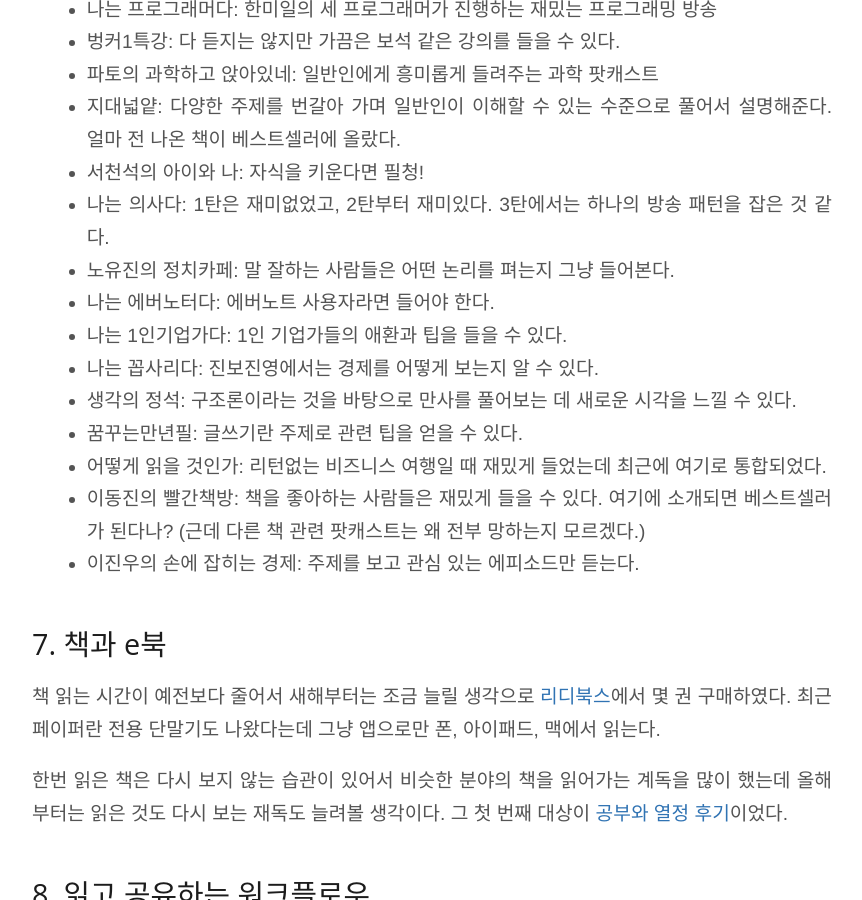
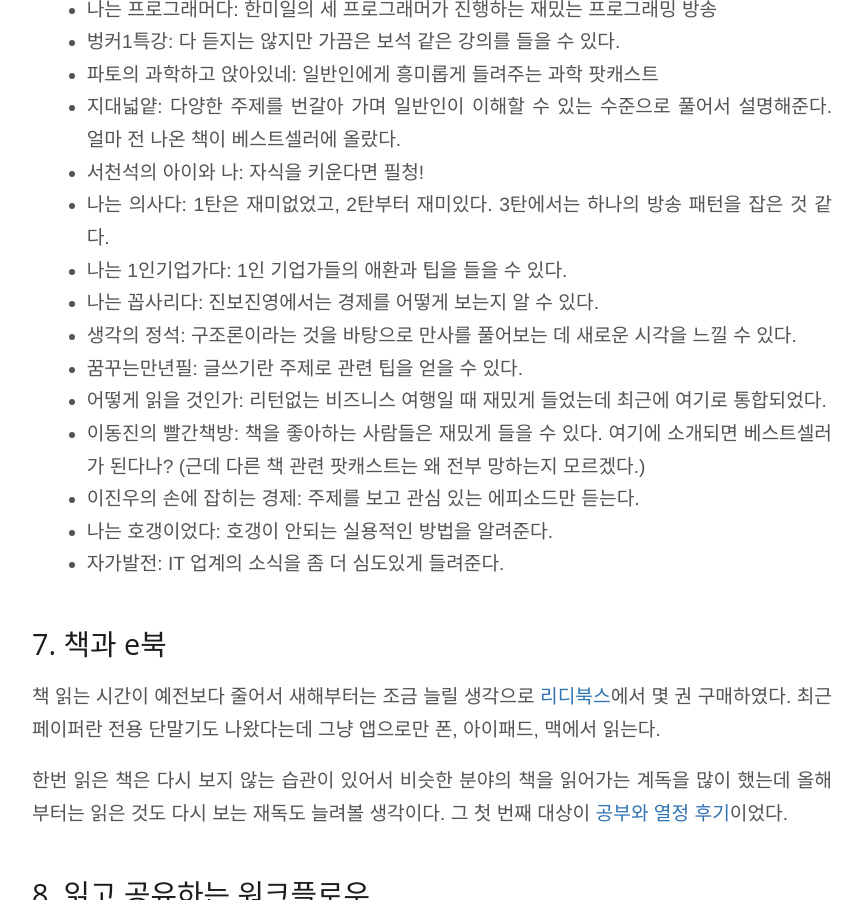
Before and after one commit to nolboo/nolboo.github.io, a Jekyll site: the page built from _posts/2016-01-09-how-to-share.md, in a window 1280 px wide and 900 px high, scrolled down 3480 px. Shown: the whole window, without its empty margins (208-1070 px from the left). Built offline with Jekyll 4.4.1, drawn with Linux system fonts in a browser that asks for light colours; comment, search, counter and statistics services are not loaded.

Commit message:
Change some links

```diff
--- a/_posts/2013-10-06-github-for-beginner.markdown
+++ b/_posts/2013-10-06-github-for-beginner.markdown
@@ -259,6 +259,7 @@
 
 ## Git Resources
 
+* [GIT - 생활코딩](https://opentutorials.org/course/1492). 이보다 더 잘 설명한 한글 동영상 강좌를 본 적이 없다!
 * [어떻게 깃을 사용하는지 빠르게 알아봅시다](https://github.com/KennethanCeyer/tutorial-git)
 * [Pro Git][16]. 깃을 배우고 사용하는 법에 대한 오픈소스 북. 분량이 많지만, 기본을 배우기 위해서는 3장까지만 읽으면 된다.
 * [Try Git][17]. 코드스쿨과 깃허브가 팀을 짜서 이 속성 튜토리얼을 만들었다. 기본에 대해 좀 더 연습하길 원하면 도움이 될 것이다.
@@ -270,7 +271,7 @@
 * [Git flow, GitHub flow, GitLab flow](http://ujuc.github.io/2015/12/16/git-flow-github-flow-gitlab-flow/)
 * [Git 주요 명령어 정리](http://noritersand.tistory.com/86)
 * 버전관리를 들어본적 없는 사람들을 위한 DVCS - Git : 잘 정리된 슬라이드(역자 추가)
-* [Git Tutorials and Training | Atlassian Git Tutorial](https://www.atlassian.com/git/tutorials/)
+* [Git Tutorials and Training - Atlassian Git Tutorial](https://www.atlassian.com/git/tutorials/)
 
 <iframe src="//www.slideshare.net/slideshow/embed_code/37077214" width="427" height="356" frameborder="0" marginwidth="0" marginheight="0" scrolling="no" style="border:1px solid #CCC; border-width:1px; margin-bottom:5px; max-width: 100%;" allowfullscreen> </iframe> <div style="margin-bottom:5px"> <strong> <a href="https://www.slideshare.net/ibare/dvcs-git" title="버전관리를 들어본적 없는 사람들을 위한 DVCS - Git" target="_blank">버전관리를 들어본적 없는 사람들을 위한 DVCS - Git</a> </strong> from <strong><a href="http://www.slideshare.net/ibare" target="_blank">민태 김</a></strong> </div>
 
--- a/_posts/2016-01-09-how-to-share.md
+++ b/_posts/2016-01-09-how-to-share.md
@@ -74,8 +74,6 @@
 - 지대넓얕: 다양한 주제를 번갈아 가며 일반인이 이해할 수 있는 수준으로 풀어서 설명해준다. 얼마 전 나온 책이 베스트셀러에 올랐다.
 - 서천석의 아이와 나: 자식을 키운다면 필청!
 - 나는 의사다: 1탄은 재미없었고, 2탄부터 재미있다. 3탄에서는 하나의 방송 패턴을 잡은 것 같다.
-- 노유진의 정치카페: 말 잘하는 사람들은 어떤 논리를 펴는지 그냥 들어본다.
-- 나는 에버노터다: 에버노트 사용자라면 들어야 한다.
 - 나는 1인기업가다: 1인 기업가들의 애환과 팁을 들을 수 있다.
 - 나는 꼽사리다: 진보진영에서는 경제를 어떻게 보는지 알 수 있다.
 - 생각의 정석: 구조론이라는 것을 바탕으로 만사를 풀어보는 데 새로운 시각을 느낄 수 있다.
@@ -83,6 +81,8 @@
 - 어떻게 읽을 것인가: 리턴없는 비즈니스 여행일 때 재밌게 들었는데 최근에 여기로 통합되었다.
 - 이동진의 빨간책방: 책을 좋아하는 사람들은 재밌게 들을 수 있다. 여기에 소개되면 베스트셀러가 된다나? (근데 다른 책 관련 팟캐스트는 왜 전부 망하는지 모르겠다.)
 - 이진우의 손에 잡히는 경제: 주제를 보고 관심 있는 에피소드만 듣는다.
+- 나는 호갱이었다: 호갱이 안되는 실용적인 방법을 알려준다.
+- 자가발전: IT 업계의 소식을 좀 더 심도있게 들려준다.
 
 ## 책과 e북
 
```
